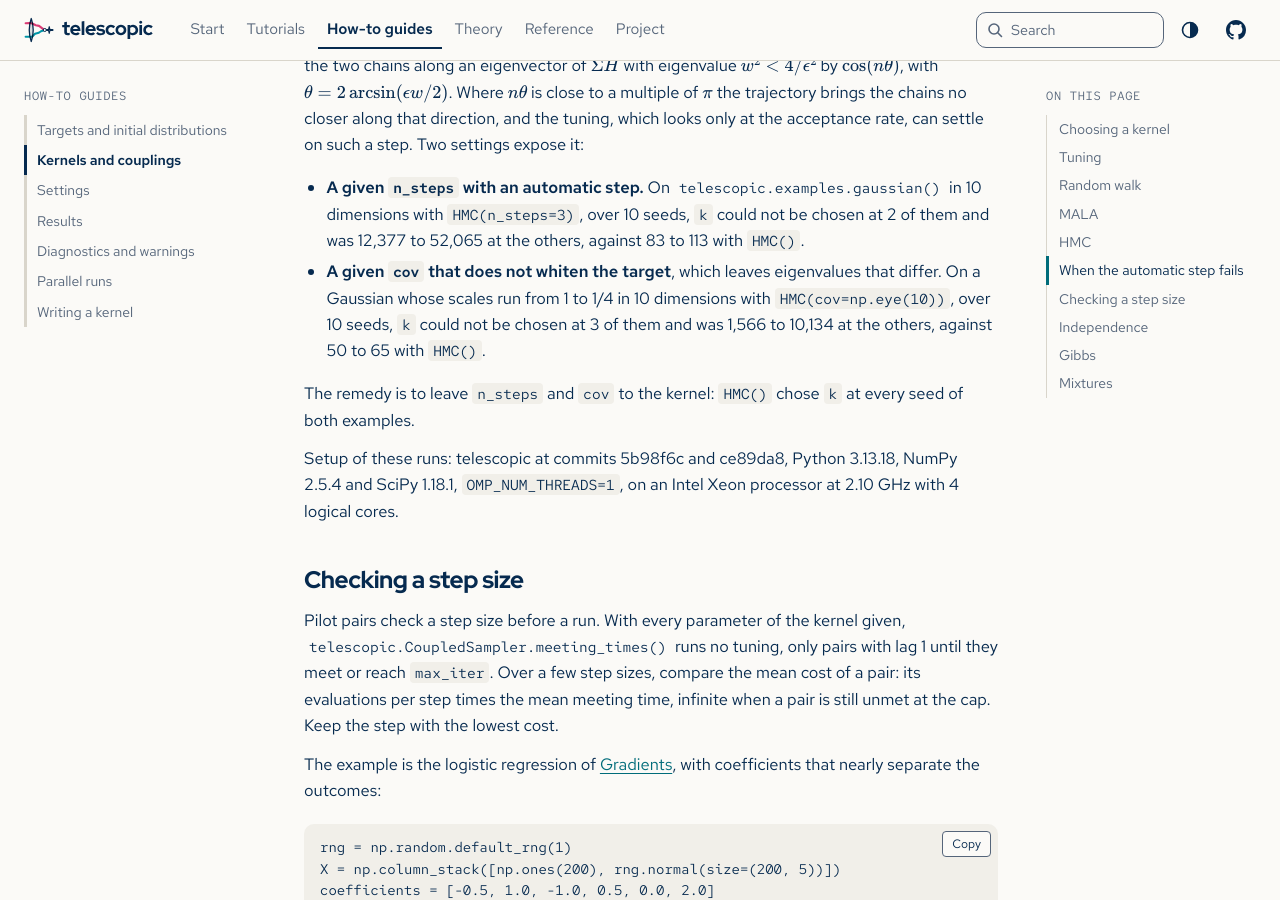
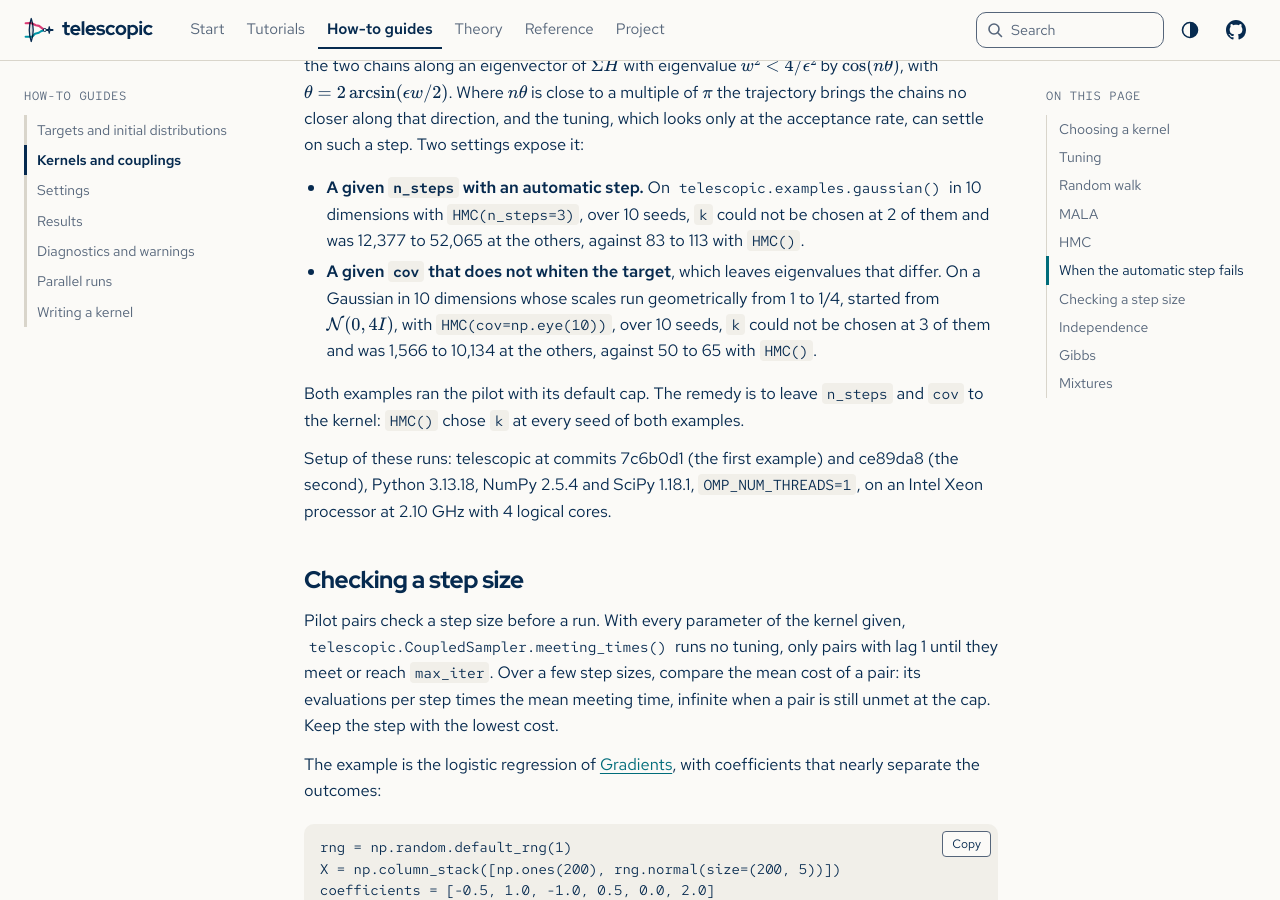
Before and after one commit to joshspeagle/telescopic, a Sphinx documentation site: the page built from docs/guide/kernels.md, in a window 1280 px wide and 900 px high, scrolled down 4039 px. Built offline with Sphinx 7.4.7, drawn with Linux system fonts in a browser that asks for light colours.

Commit message:
Record the default-cap pilot at a clean commit and complete the guide's setup
Co-Authored-By: Claude Fable 5.2 <noreply@anthropic.com>
Claude-Session: https://claude.ai/code/session_01JkqiRme7m1GkuqNnbDowQy

```diff
--- a/docs/guide/kernels.md
+++ b/docs/guide/kernels.md
@@ -173,16 +173,17 @@ such a step. Two settings expose it:
   in 10 dimensions with `HMC(n_steps=3)`, over 10 seeds, `k` could not be chosen at 2 of
   them and was 12,377 to 52,065 at the others, against 83 to 113 with `HMC()`.
 - **A given `cov` that does not whiten the target**, which leaves eigenvalues that differ.
-  On a Gaussian whose scales run from 1 to 1/4 in 10 dimensions with
-  `HMC(cov=np.eye(10))`, over 10 seeds, `k` could not be chosen at 3 of them and was
-  1,566 to 10,134 at the others, against 50 to 65 with `HMC()`.
+  On a Gaussian in 10 dimensions whose scales run geometrically from 1 to 1/4, started
+  from $\mathcal N(0, 4I)$, with `HMC(cov=np.eye(10))`, over 10 seeds, `k` could not be
+  chosen at 3 of them and was 1,566 to 10,134 at the others, against 50 to 65 with
+  `HMC()`.
 
-The remedy is to leave `n_steps` and `cov` to the kernel: `HMC()` chose `k` at every seed
-of both examples.
+Both examples ran the pilot with its default cap. The remedy is to leave `n_steps` and
+`cov` to the kernel: `HMC()` chose `k` at every seed of both examples.
 
-Setup of these runs: telescopic at commits 5b98f6c and ce89da8, Python 3.13.18, NumPy
-2.5.4 and SciPy 1.18.1, `OMP_NUM_THREADS=1`, on an Intel Xeon processor at 2.10 GHz with
-4 logical cores.
+Setup of these runs: telescopic at commits 7c6b0d1 (the first example) and ce89da8 (the
+second), Python 3.13.18, NumPy 2.5.4 and SciPy 1.18.1, `OMP_NUM_THREADS=1`, on an Intel
+Xeon processor at 2.10 GHz with 4 logical cores.
 
 ## Checking a step size
 
```
Also changed, not shown: 1 other file.
